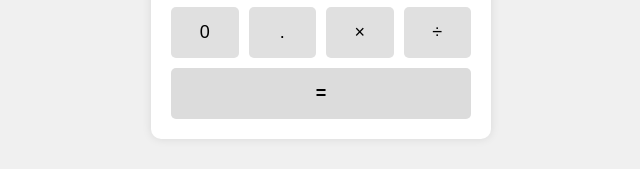
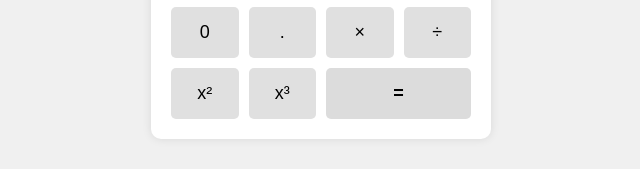
Before and after one commit to Bulat6789/calculator-team-project, a plain HTML site: page index.html in a window 1280 px wide. Shown: the part 489-658 px from the top of the page, without its empty margins (319-959 px from the left). Drawn offline with Linux system fonts and the light colour scheme.

Commit message:
сделал степени

```diff
--- a/index.html
+++ b/index.html
@@ -46,6 +46,8 @@
             <button onclick="addToDisplay('/')">÷</button>
 
 
+            <button onclick="square()">x²</button>
+            <button onclick="cube()">x³</button>
             <button class="equal" onclick="calculate()">=</button>
         </div>
 
--- a/script.js
+++ b/script.js
@@ -10,6 +10,32 @@ function addFunction(func) {
 
 function clearDisplay() {
     display.value = '';
+}
+
+function square() {
+    try {
+        let value = parseFloat(display.value);
+        if (!isNaN(value)) {
+            display.value = Math.pow(value, 2);
+        } else {
+            display.value = 'Ошибка';
+        }
+    } catch {
+        display.value = 'Ошибка';
+    }
+}
+
+function cube() {
+    try {
+        let value = parseFloat(display.value);
+        if (!isNaN(value)) {
+            display.value = Math.pow(value, 3);
+        } else {
+            display.value = 'Ошибка';
+        }
+    } catch {
+        display.value = 'Ошибка';
+    }
 }
 
 function calculate() {
--- a/style.css
+++ b/style.css
@@ -57,7 +57,7 @@ button:hover {
 
 
 .equal {
-    grid-column: span 4;
+    grid-column: span 2;
     background-color: #dcdcdc;
     font-weight: bold;
 }
```
